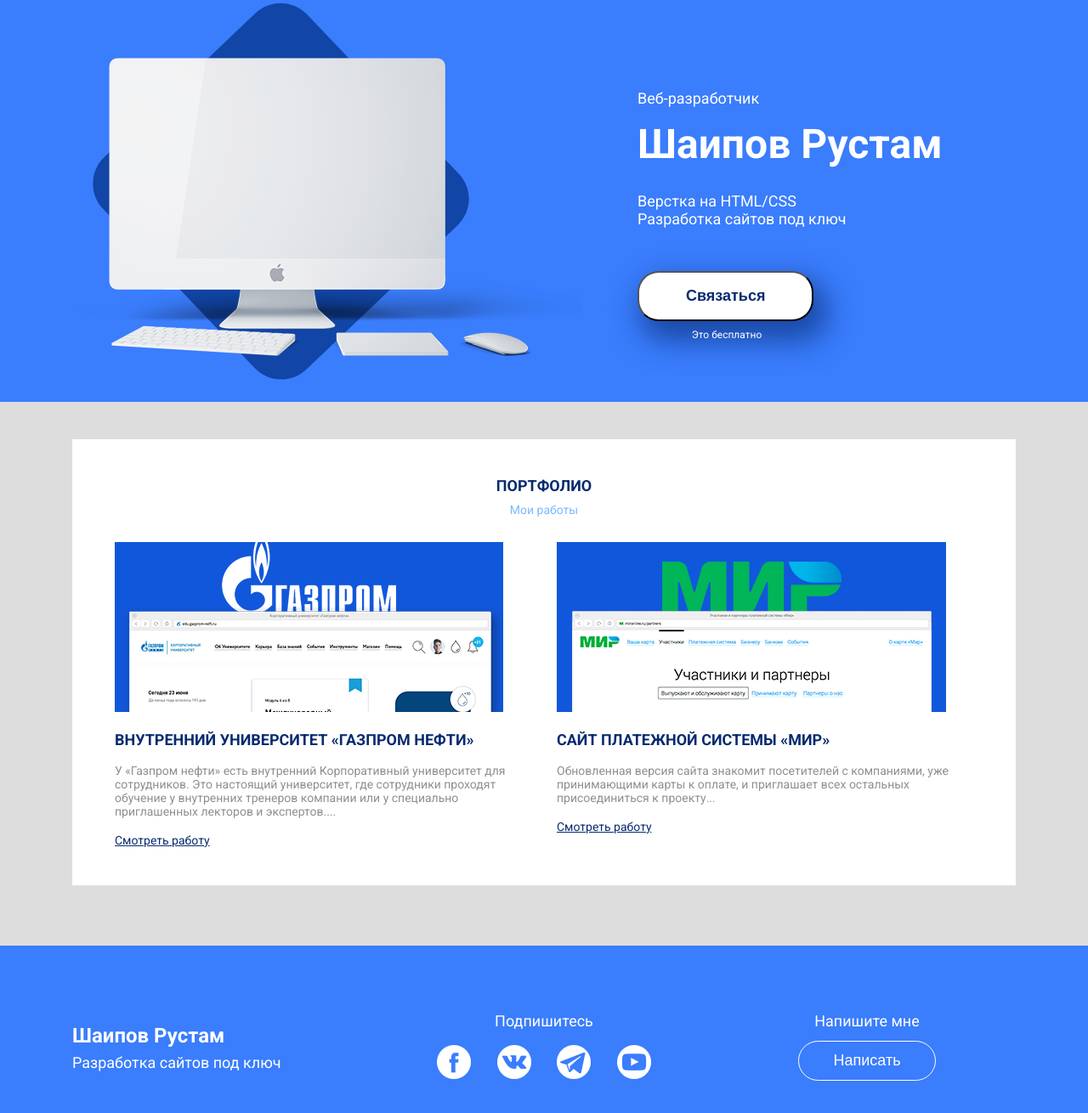
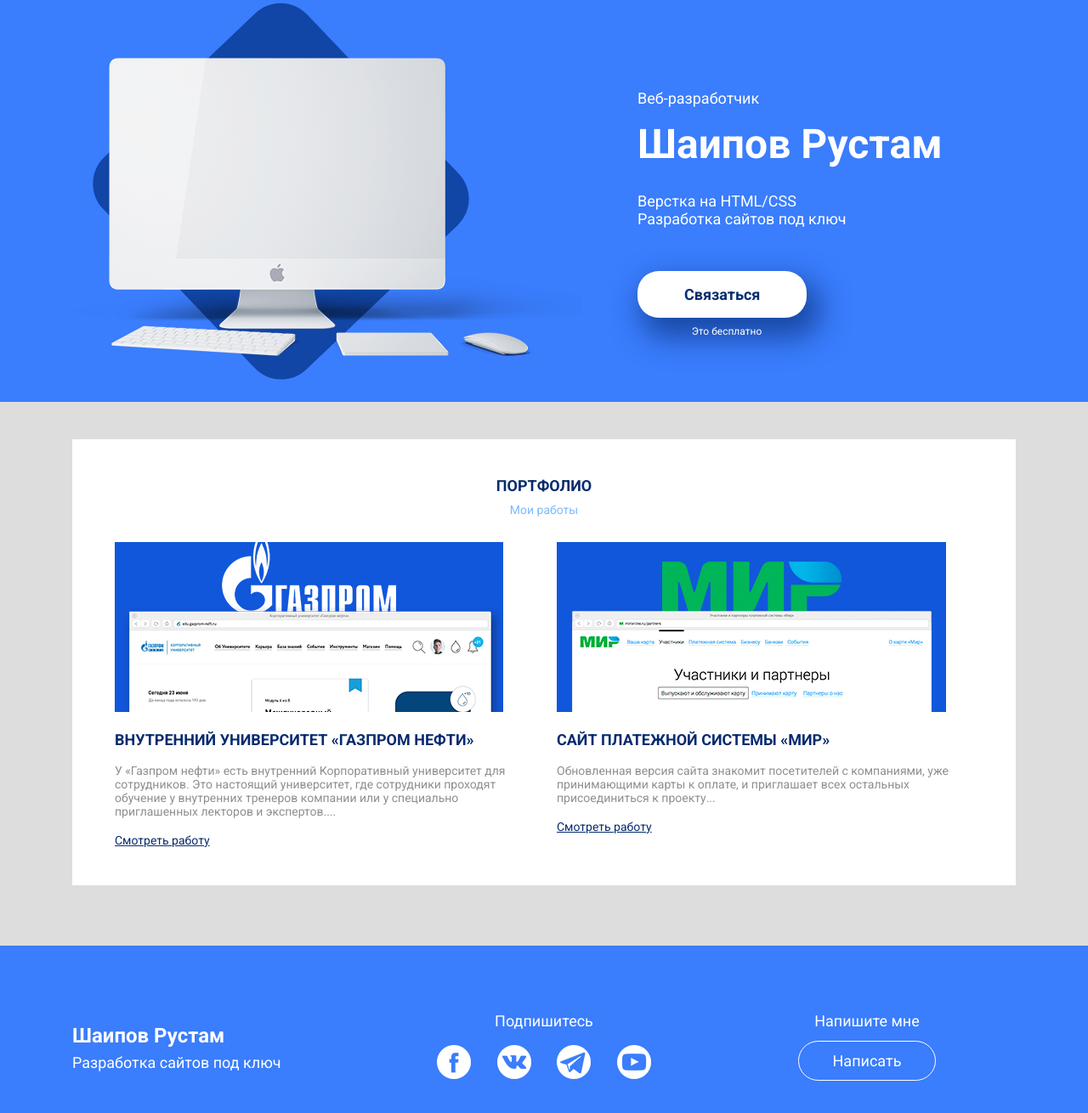
Before and after one commit to webrustam/webrustam.githab.io, a plain HTML site: page index.html in a window 1280 px wide. Shown: the part 56-1366 px from the top of the page at 85% size. Drawn offline with Linux system fonts and the light colour scheme.

Commit message:
Add files via upload

```diff
--- a/css/style.css
+++ b/css/style.css
@@ -33,6 +33,8 @@ margin-top: 20px;
 }
 
 .header-button{
+display: inline-block;
+text-decoration: none;
 box-shadow: 10px 17px 34px 6px rgba(18, 61, 145, 0.83);
 border-radius: 25px;
 background-color: #ffffff;
@@ -150,6 +152,7 @@ margin-bottom: 13px;
 }
 
 .footer-button{
+text-decoration: none;
 display: inline-block;
 border: 1px solid #ffffff;
 background-color: transparent;
@@ -190,6 +193,7 @@ width: 30px;
 font-size: 14px;
 padding: 8px 35px;
 }
+
 }
 
 @media( max-width:768px ){
--- a/index.html
+++ b/index.html
@@ -36,7 +36,7 @@
       	    <h1 class="header-title">Шаипов Рустам</h1>
       	    <p class="header-subtitle">Верстка на HTML/CSS <br> Разработка сайтов под ключ</p>
       	    <div class="header-button-block">
-      	    <button class="header-button">Связаться</button>
+      	     <a href="https://vk.com/shaipov87" class="header-button">Связаться</a>
       	    <small> Это бесплатно </small>
       	    </div>
       	</div>
@@ -87,7 +87,7 @@
 	   	<div class="social-block">
 	   	  <p>Подпишитесь</p>
 	   	  <a href="#"><img src="img/social/facebook-logo-button.png" alt="фейсбук"></a>
-	   	  <a href="#"><img src="img/social/vk-social-logotype.png" alt="Вконтакте"></a>
+	   	  <a href="https://vk.com/shaipov87"><img src="img/social/vk-social-logotype.png" alt="Вконтакте"></a>
 	   	  <a href="#"><img src="img/social/telegram-symbol.png" alt="Телеграм"></a>
 	   	  <a href="#"><img src="img/social/youtube-symbol.png" alt="Ютуб"></a>
 
@@ -97,7 +97,7 @@
 	      <div class="col-md-4">
 	       <div class="footer-cta-block">
 	      	<p class="footer-cta">Напишите мне</p>
-	        <button class="footer-button">Написать</button>
+	         <a href="https://vk.com/shaipov87" class="footer-button">Написать</a>
 	       </div>
 
 
```
